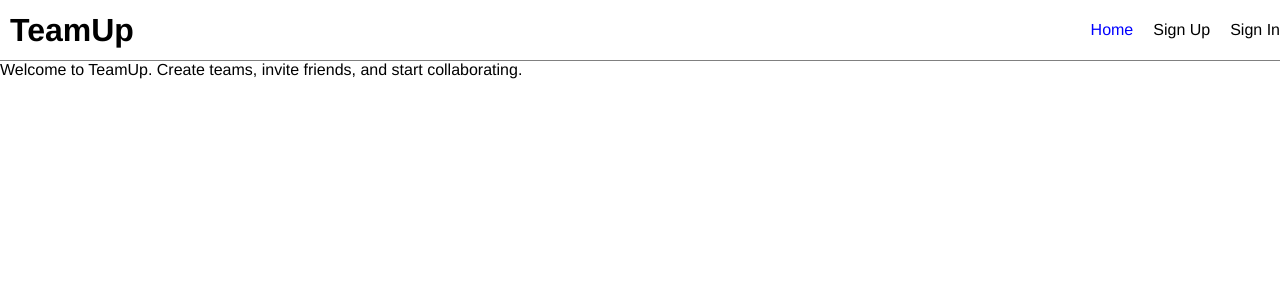
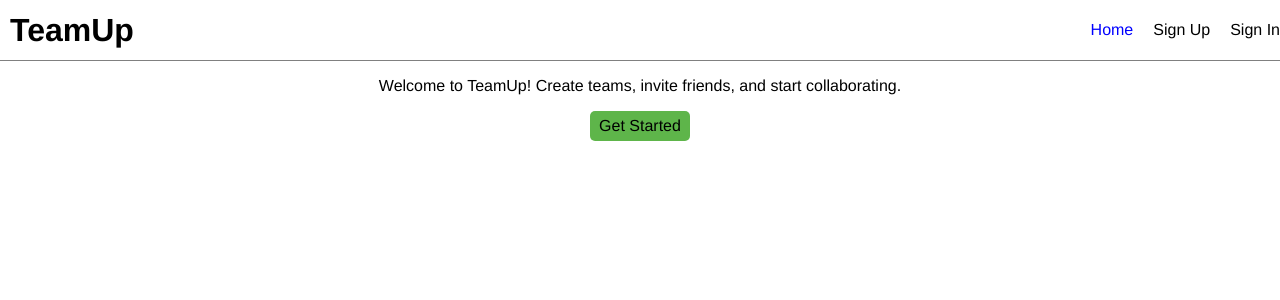
Before and after one commit to upsmancsr/Team-Up, a React (Create React App) app in the folder frontend/: page / in a window 1280 px wide. Shown: the top 300 px of the page. Built offline with nearby package versions, Linux system fonts and the light colour scheme; no server answers.

Commit message:
Created scss module file for landing page. Added some styling to landing page and added 'get started' link to sign up page

```diff
--- a/frontend/src/components/LandingPage.js
+++ b/frontend/src/components/LandingPage.js
@@ -1,12 +1,17 @@
 import React from 'react';
 import { Link, withRouter } from 'react-router-dom';
 
+import styles from '../scss/components/LandingPage.module.scss';
+
 const LandingPage = () => {
     return (
-        <div className='landing-page-container'>
-            <header className='landing-page-header'>
-                Welcome to TeamUp. Create teams, invite friends, and start collaborating.
-            </header>
+        <div className={styles.LandingPage}>
+            <section className={styles.headerSection}>
+                <p>Welcome to TeamUp! Create teams, invite friends, and start collaborating.</p>
+                <Link to='/signup' className={styles.getStartedBtn}>
+                    Get Started
+                </Link>
+            </section>
         </div>
     );
 }
--- /dev/null
+++ b/frontend/src/scss/components/LandingPage.module.scss
@@ -0,0 +1,25 @@
+.LandingPage {
+	display: flex;
+	flex-direction: column;
+	justify-content: flex-start;
+	align-items: center;
+}
+
+.headerSection {
+	display: flex;
+	flex-direction: column;
+	justify-content: flex-start;
+	align-items: center;
+}
+
+.getStartedBtn {
+	width: 100px;
+	height: 30px;
+	display: flex;
+	justify-content: center;
+	align-items: center;
+	background-color: #5eb54a;
+	border-radius: 5px;
+	text-decoration: none;
+	cursor: pointer;
+}
```
